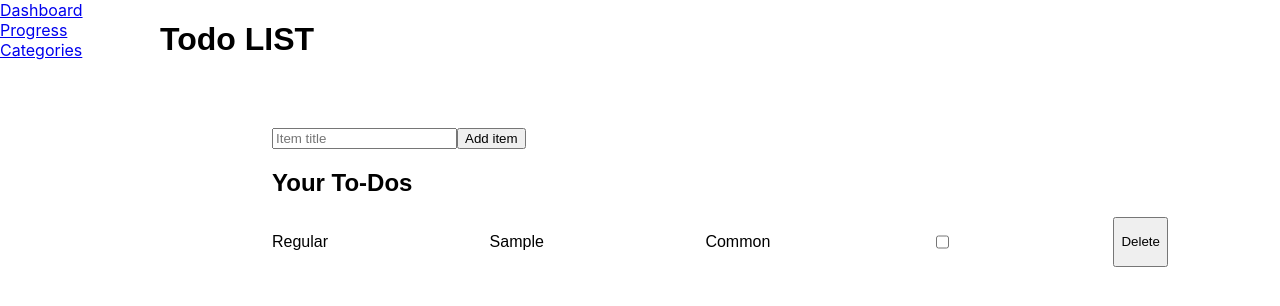
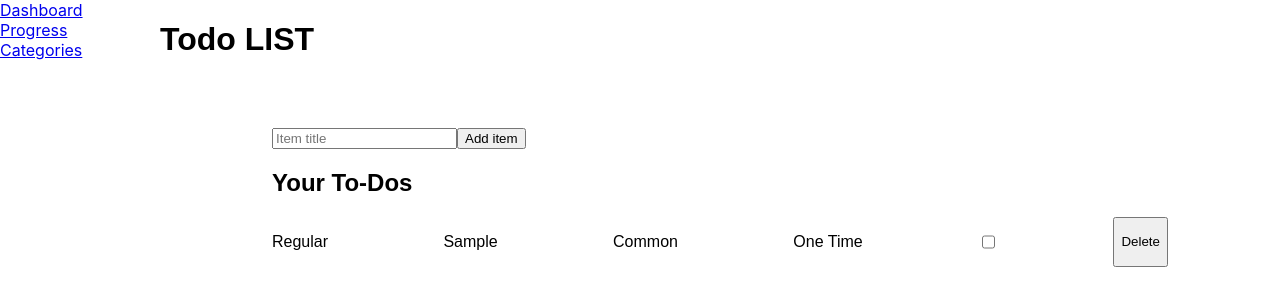
Before and after one commit to An1mus/merntodo, a React (Create React App) app: page /#/ in a window 1280 px wide. Both pictures are taken after typing "Sample" into the empty fields and a click on the button "Add item". Shown: the top 306 px of the page. Built offline with nearby package versions, Linux system fonts and the light colour scheme.

Commit message:
Removed unnecesary vars and updated view

```diff
--- a/src/components/Todo/List/ListItem/index.tsx
+++ b/src/components/Todo/List/ListItem/index.tsx
@@ -16,7 +16,7 @@ const ListItemContainer = styled.div`
 
 const ListItem = ({onDelete, updateTodo, item}: Props) => {
     const [todoItem, setTodoItem] = useState(item);
-    const {priority, name, description, category, isChecked, date, endDate} = todoItem;
+    const {priority, name, category, isChecked, date, endDate} = todoItem;
 
     useEffect(() => {
         updateTodo(todoItem);
@@ -36,14 +36,11 @@ const ListItem = ({onDelete, updateTodo, item}: Props) => {
             <p>{priority}</p>
             <p>{name}</p>
             <p>{category.name}</p>
-            {/*<textarea
-                placeholder={'Item description'}
-                onChange={(e) => updateDescription(e.target.value)}
-                value={description}
-            />
+            {/*
             <p>isChecked: {isChecked ? 'Yes' : 'No'}</p>
             <p>Date: {new Date(date).toISOString()}</p>
             <p>End date: {endDate ? new Date(endDate).toISOString() : 'No end date'}</p>*/}
+            {endDate ? <p>{endDate}</p> : <p>One Time</p>}
             <input type='checkbox' defaultChecked={isChecked} onChange={() => checkItem()} />
             <button onClick={() => onDelete(item.id)}>Delete</button>
         </ListItemContainer>
```
